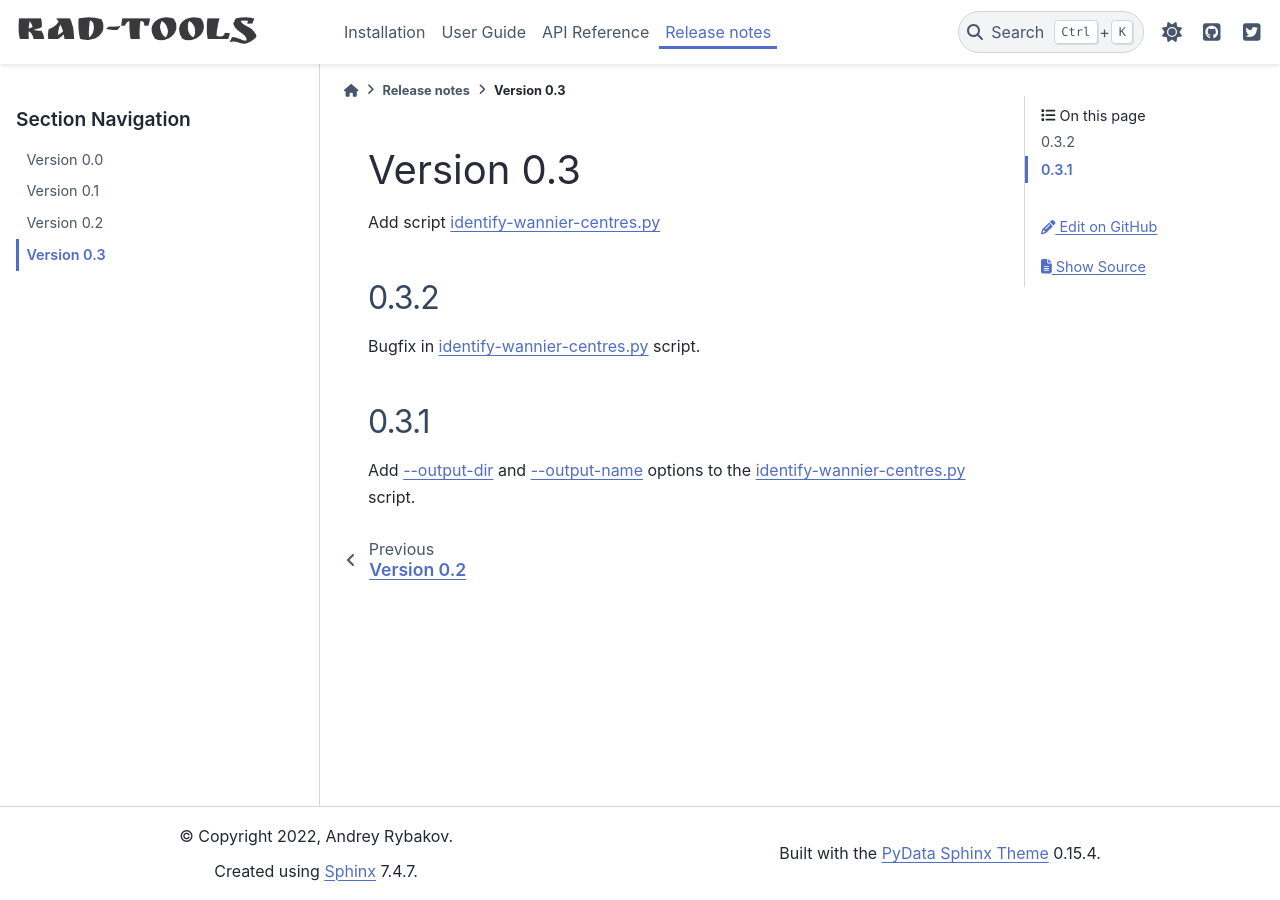
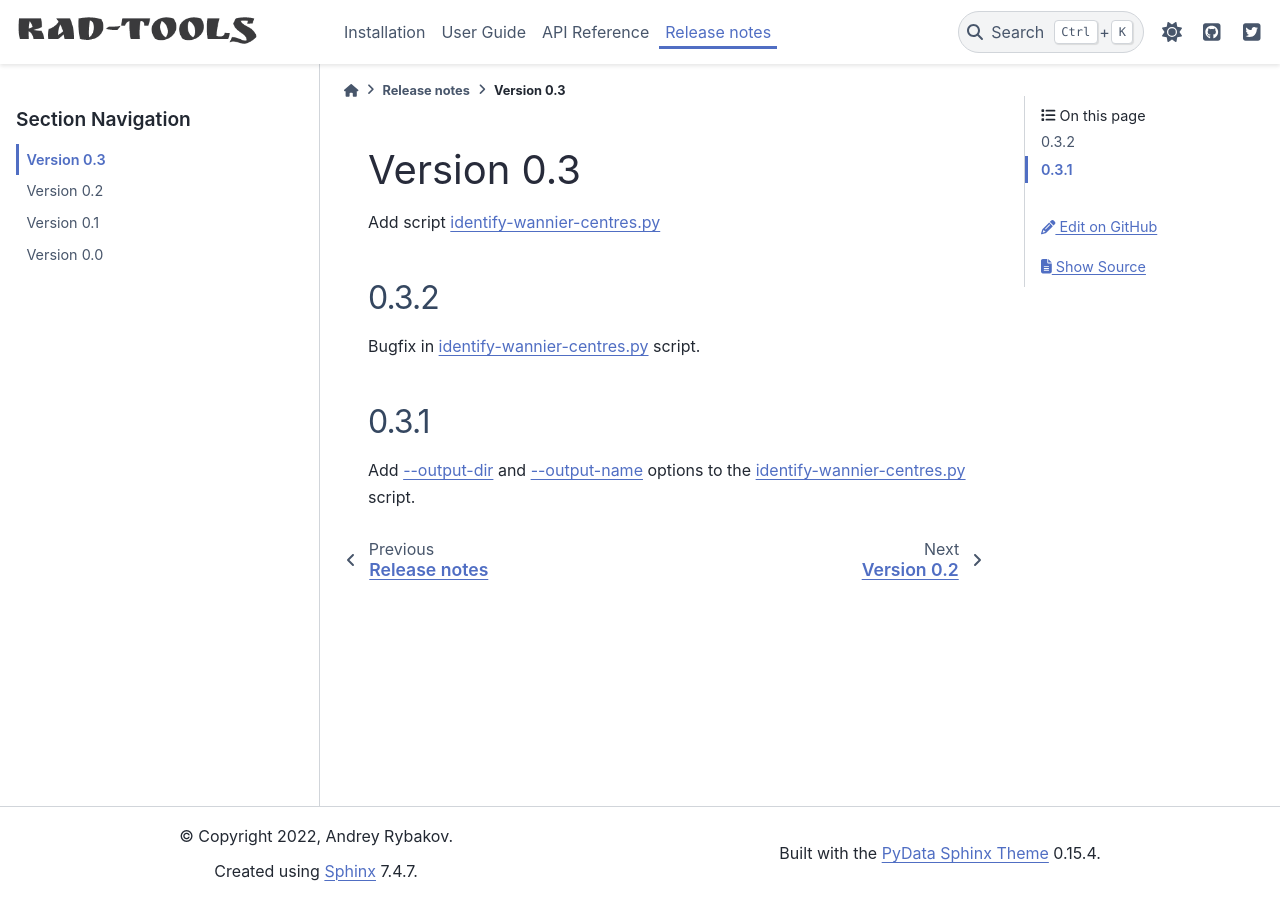
Before and after one commit to adrybakov/rad-tools, a Sphinx documentation site: the page built from docs/source/release-notes/0.3.rst, in a window 1280 px wide. Built offline with Sphinx 7.4.7 and the PyData theme 0.15.4, drawn with Linux system fonts in a browser that asks for light colours.

```diff
--- a/docs/source/release-notes/index.rst
+++ b/docs/source/release-notes/index.rst
@@ -5,7 +5,7 @@ Release notes
 .. toctree::
     :maxdepth: 1
 
+    0.3
+    0.2
+    0.1
     0.0
-    0.1
-    0.2
-    0.3
```
